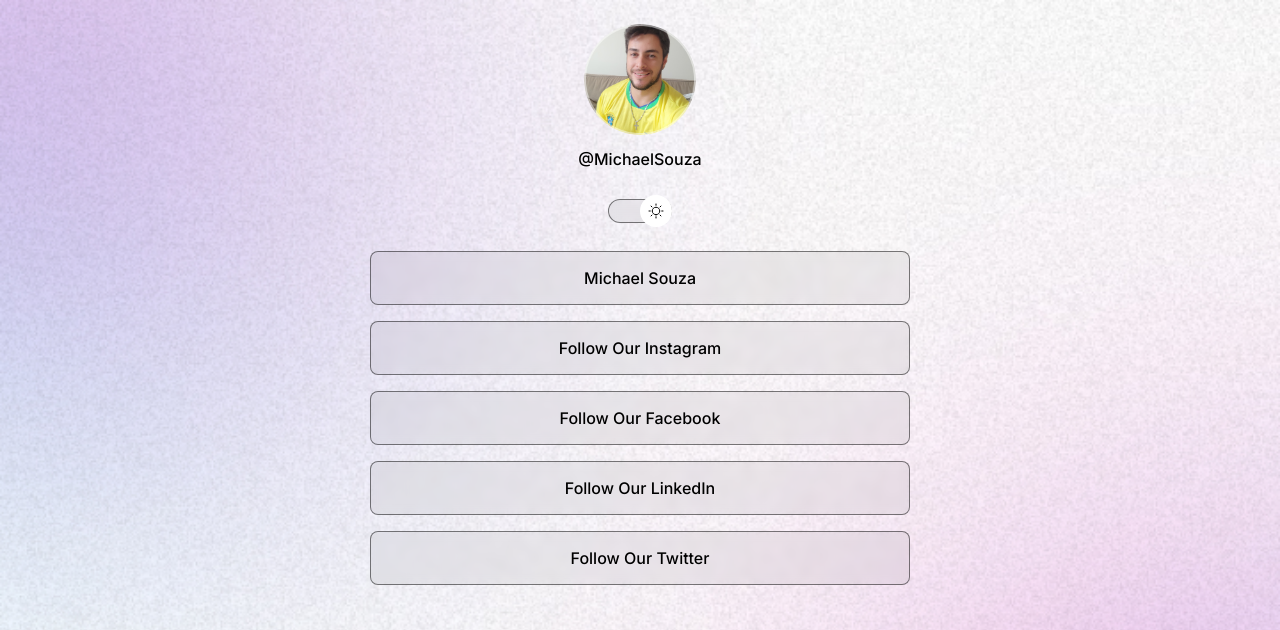
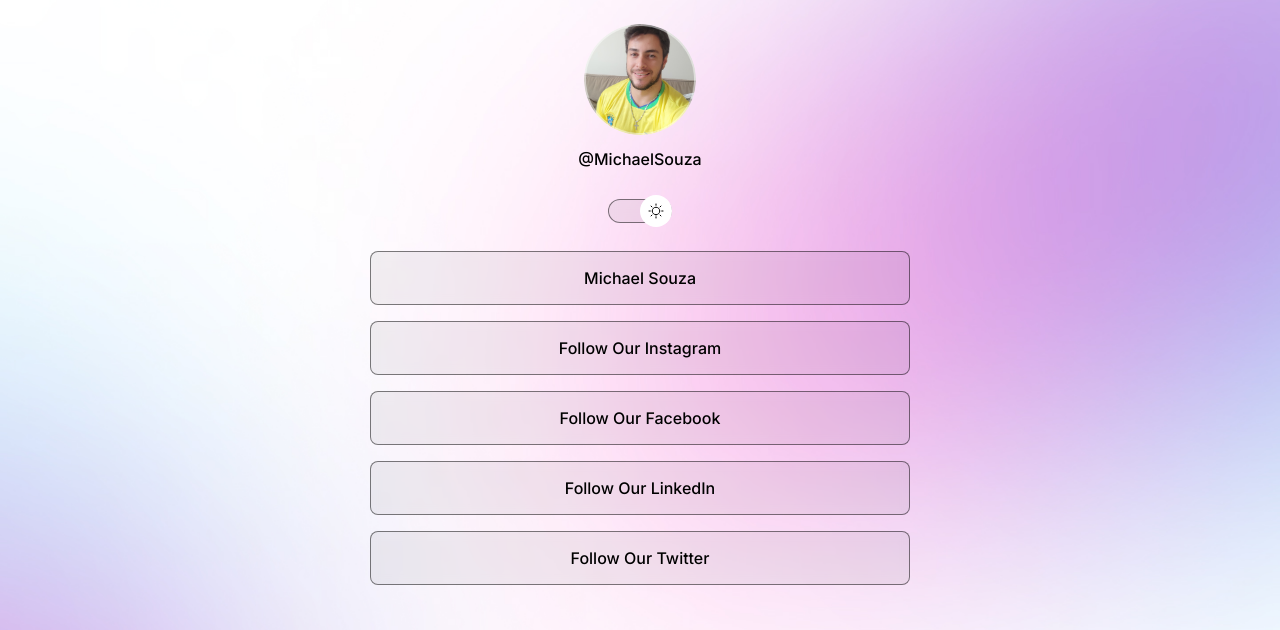
Before and after one commit to michaelpsouza/portifolio, a plain HTML site: page index.html in a window 1280 px wide. Shown: the top 630 px of the page. Drawn offline with nearby package versions, Linux system fonts and the light colour scheme.

Commit message:
change background based on media

```diff
--- a/Style.css
+++ b/Style.css
@@ -36,6 +36,7 @@ body{
 
 
 background: var(--bg-url) no-repeat top center/cover;
+height: 100vh;
 }
 
     body *{
@@ -193,3 +194,14 @@ footer{
     text-align: center;
     font-size: 14px;
 }
+
+/* media queries */
+@media (min-width: 700px) {
+    :root {
+        --bg-url: url(./assets/bg-desktop;jpg);
+    }
+.light {
+    --bg-url: url(./assets/bg-desktop-light.jpg);
+}
+
+}
```
